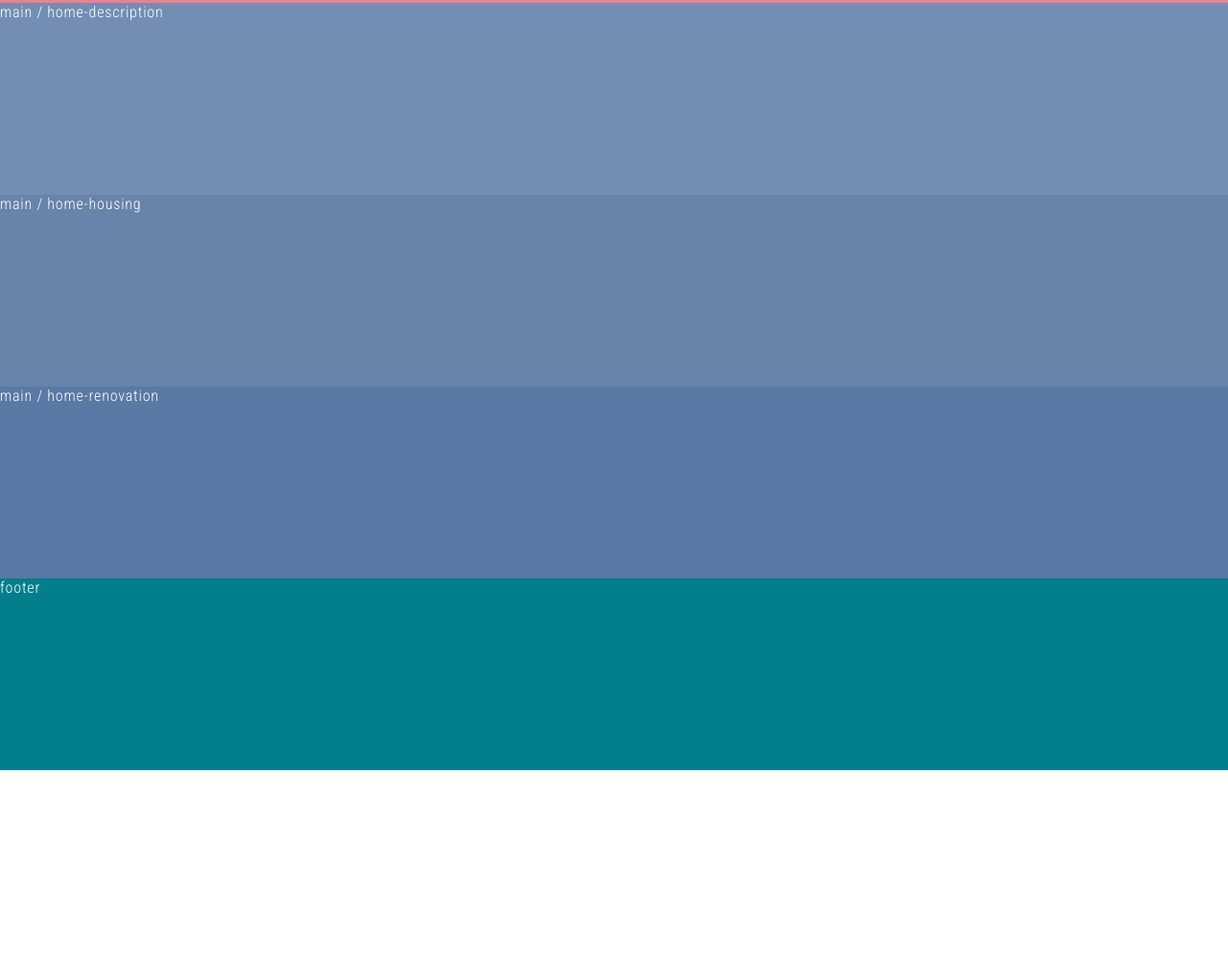
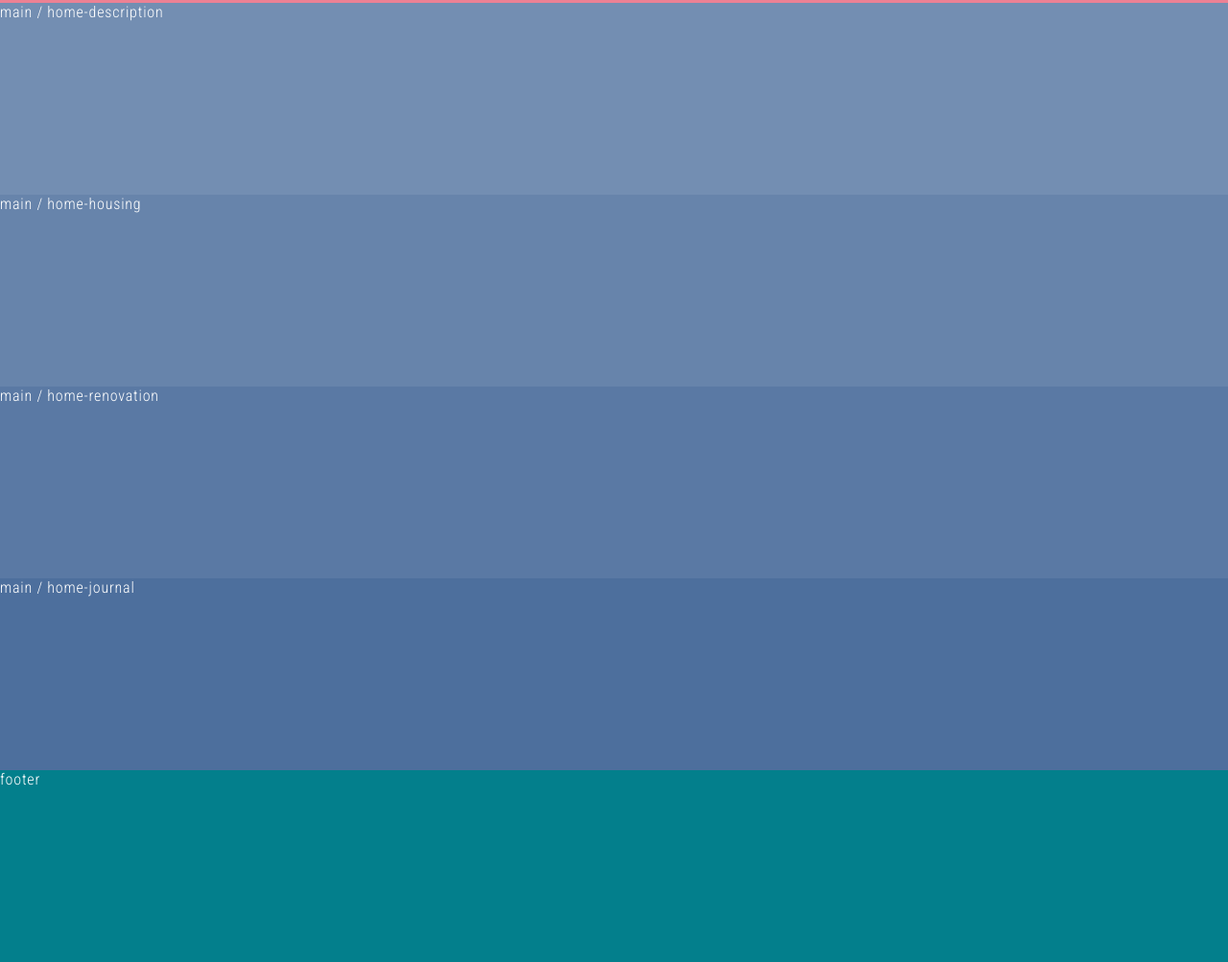
Before and after one commit to kobayashiwa/es6-study-4-4-12, a plain HTML site: page index.html in a window 1280 px wide. Shown: the part 357-1360 px from the top of the page at 96% size. Before the commit the page ends 1160 px from the top, so only its background shows below. Drawn offline with Linux system fonts and the light colour scheme.

Commit message:
“home-journalを追加”

```diff
--- a/css/style.css
+++ b/css/style.css
@@ -103,6 +103,11 @@ main {
 	height: 200px;
 	background: hsl(214, 97%, 23%, 0.3);
 }
+.home-journal {
+	width: 100%;
+	height: 200px;
+	background: hsl(214, 97%, 23%, 0.4);
+}
 
 /** footer **/
 footer {
--- a/index.html
+++ b/index.html
@@ -23,6 +23,7 @@
             <section class="home-description">main / home-description</section>
             <section class="home-housing">main / home-housing</section>
             <section class="home-renovation">main / home-renovation</section>
+            <section class="home-journal">main / home-journal</section>
         </main>
 
         <footer>footer</footer>
```
